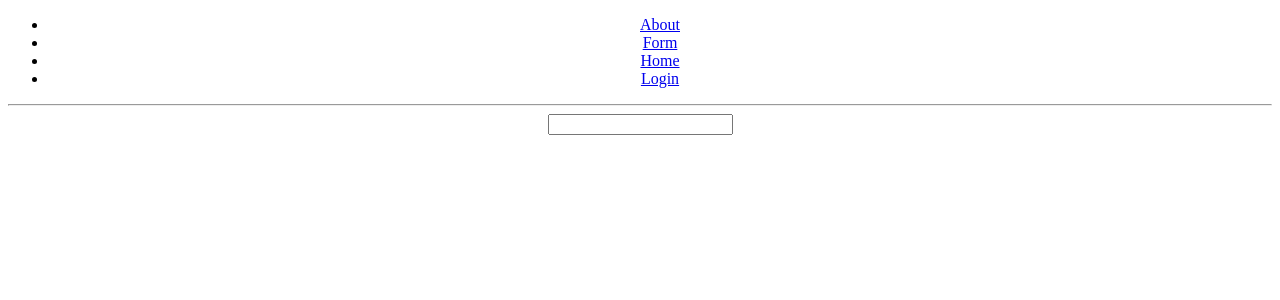
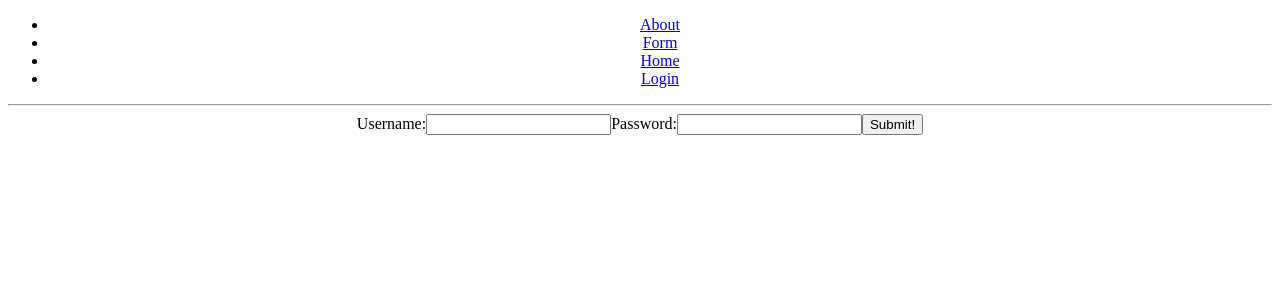
Before and after one commit to derpwanda/simple_form, a React (Create React App) app in the folder simpleform/: page /login in a window 1280 px wide. Shown: the top 300 px of the page. Built offline with nearby package versions, Linux system fonts and the light colour scheme.

Commit message:
login form build. state updating.

```diff
--- a/simpleform/src/components/login.js
+++ b/simpleform/src/components/login.js
@@ -1,14 +1,41 @@
-import React from "react";
+import React, { useState } from "react";
 import "../App.css";
 
-function App() {
+function Login() {
+    const [name, setName] = useState("");
+    const [password, setPassword] = useState("");
+
+    const handleNameChange = event => {
+        setName(event.target.value);
+    };
+
+    const handlePasswordChange = event => {
+        setPassword(event.target.value);
+    };
+
+    const handleSubmit = event => {
+        event.preventDefault();
+        console.log(name);
+        console.log(password);
+    };
+
     return (
         <div className="App">
-            <form>
-                <input />
+            {console.log({ name })}
+            {console.log({ password })}
+            <form onSubmit={event => handleSubmit(event)}>
+                <label>
+                    Username:
+          <input type="text" onChange={event => handleNameChange(event)} />
+                </label>
+                <label>
+                    Password:
+          <input type="text" onChange={event => handlePasswordChange(event)} />
+                </label>
+                <button>Submit!</button>
             </form>
         </div>
     );
 }
 
-export default App;
+export default Login;
```
